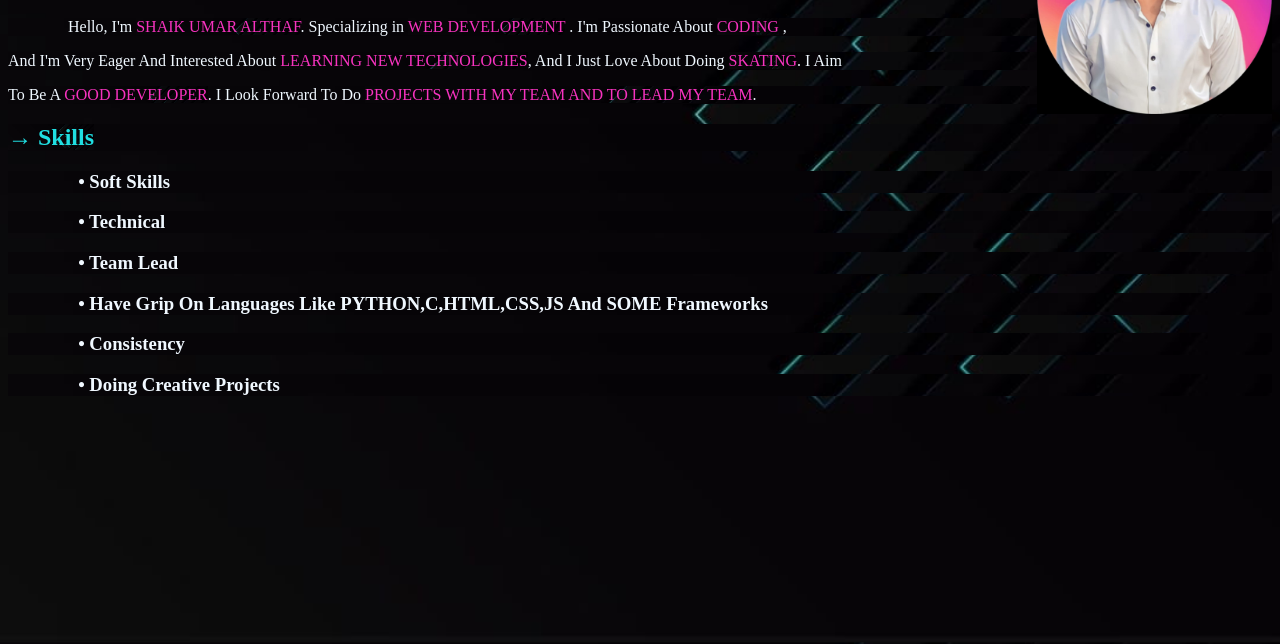
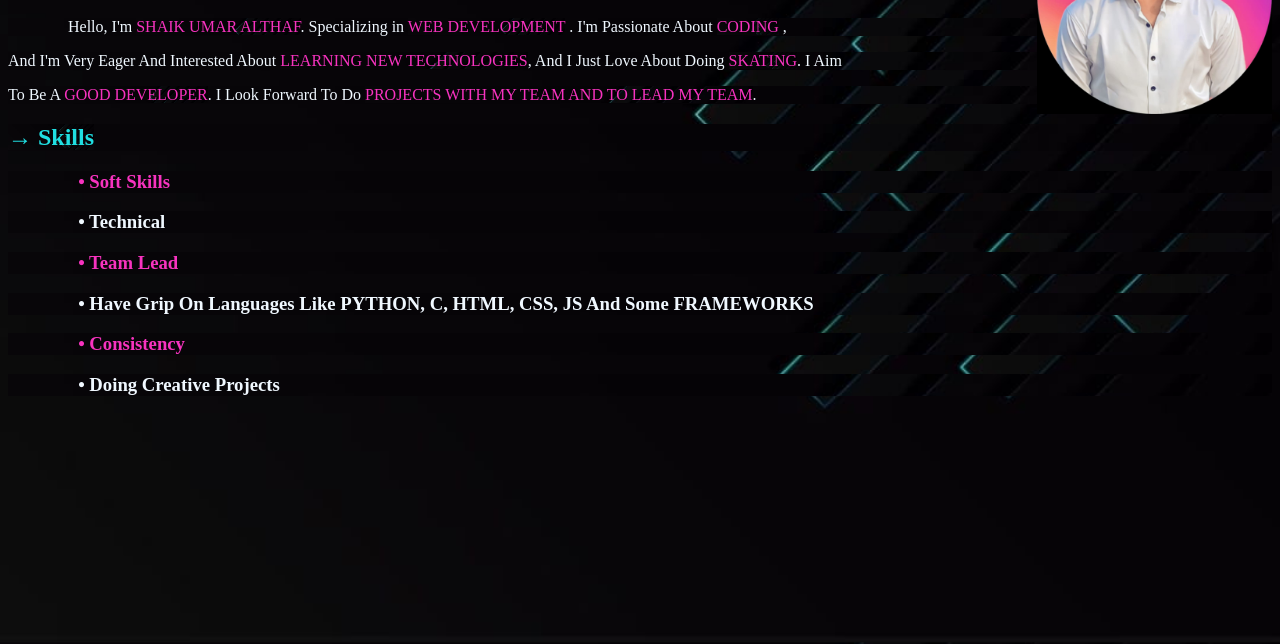
Before and after one commit to deepviber0/myprofile0, a plain HTML site: page index.html in a window 1280 px wide. Shown: the part 156-800 px from the top of the page. Drawn offline with Linux system fonts and the light colour scheme.

Commit message:
Update index.html

```diff
--- a/index.html
+++ b/index.html
@@ -16,11 +16,11 @@
     <p style="color:aliceblue;"> And I'm Very Eager And Interested About <span style="color:rgb(247, 51, 191);">LEARNING NEW TECHNOLOGIES</span>, And I Just Love About Doing <span style="color:rgb(247, 51, 191);">SKATING</span>. I Aim </p>
     <p style="color:aliceblue;"> To Be A <span style="color:rgb(247, 51, 191);">GOOD DEVELOPER</span>. I Look Forward To Do <span style="color:rgb(247, 51, 191);">PROJECTS WITH MY TEAM AND TO LEAD MY TEAM</span>.</p>
     <h2 style="color:rgb(32, 223, 226);"><b>&#8594;&nbsp;Skills</b> </h2>
-    <h3 style="color:aliceblue;">&nbsp;&nbsp;&nbsp;&nbsp;&nbsp;&nbsp;&nbsp;&nbsp;&nbsp;&nbsp;&nbsp;&nbsp;&nbsp;&nbsp;&nbsp;&#8226 Soft Skills</h3>
+    <h3 style="color:rgb(247, 51, 191);">&nbsp;&nbsp;&nbsp;&nbsp;&nbsp;&nbsp;&nbsp;&nbsp;&nbsp;&nbsp;&nbsp;&nbsp;&nbsp;&nbsp;&nbsp;&#8226 Soft Skills</h3>
     <h3 style="color:aliceblue;">&nbsp;&nbsp;&nbsp;&nbsp;&nbsp;&nbsp;&nbsp;&nbsp;&nbsp;&nbsp;&nbsp;&nbsp;&nbsp;&nbsp;&nbsp;&#8226 Technical</h3>
-    <h3 style="color:aliceblue;">&nbsp;&nbsp;&nbsp;&nbsp;&nbsp;&nbsp;&nbsp;&nbsp;&nbsp;&nbsp;&nbsp;&nbsp;&nbsp;&nbsp;&nbsp;&#8226 Team Lead</h3>
-    <h3 style="color:aliceblue;">&nbsp;&nbsp;&nbsp;&nbsp;&nbsp;&nbsp;&nbsp;&nbsp;&nbsp;&nbsp;&nbsp;&nbsp;&nbsp;&nbsp;&nbsp;&#8226 Have Grip On Languages Like PYTHON,C,HTML,CSS,JS And SOME Frameworks</h3>
-    <h3 style="color:aliceblue;">&nbsp;&nbsp;&nbsp;&nbsp;&nbsp;&nbsp;&nbsp;&nbsp;&nbsp;&nbsp;&nbsp;&nbsp;&nbsp;&nbsp;&nbsp;&#8226 Consistency</h3>
+    <h3 style="color:rgb(247, 51, 191);">&nbsp;&nbsp;&nbsp;&nbsp;&nbsp;&nbsp;&nbsp;&nbsp;&nbsp;&nbsp;&nbsp;&nbsp;&nbsp;&nbsp;&nbsp;&#8226 Team Lead</h3>
+    <h3 style="color:aliceblue;">&nbsp;&nbsp;&nbsp;&nbsp;&nbsp;&nbsp;&nbsp;&nbsp;&nbsp;&nbsp;&nbsp;&nbsp;&nbsp;&nbsp;&nbsp;&#8226 Have Grip On Languages Like PYTHON, C, HTML, CSS, JS And Some FRAMEWORKS</h3>
+    <h3 style="color:rgb(247, 51, 191);">&nbsp;&nbsp;&nbsp;&nbsp;&nbsp;&nbsp;&nbsp;&nbsp;&nbsp;&nbsp;&nbsp;&nbsp;&nbsp;&nbsp;&nbsp;&#8226 Consistency</h3>
     <h3 style="color:aliceblue;">&nbsp;&nbsp;&nbsp;&nbsp;&nbsp;&nbsp;&nbsp;&nbsp;&nbsp;&nbsp;&nbsp;&nbsp;&nbsp;&nbsp;&nbsp;&#8226 Doing Creative Projects</h3>
 
 </body>
```
